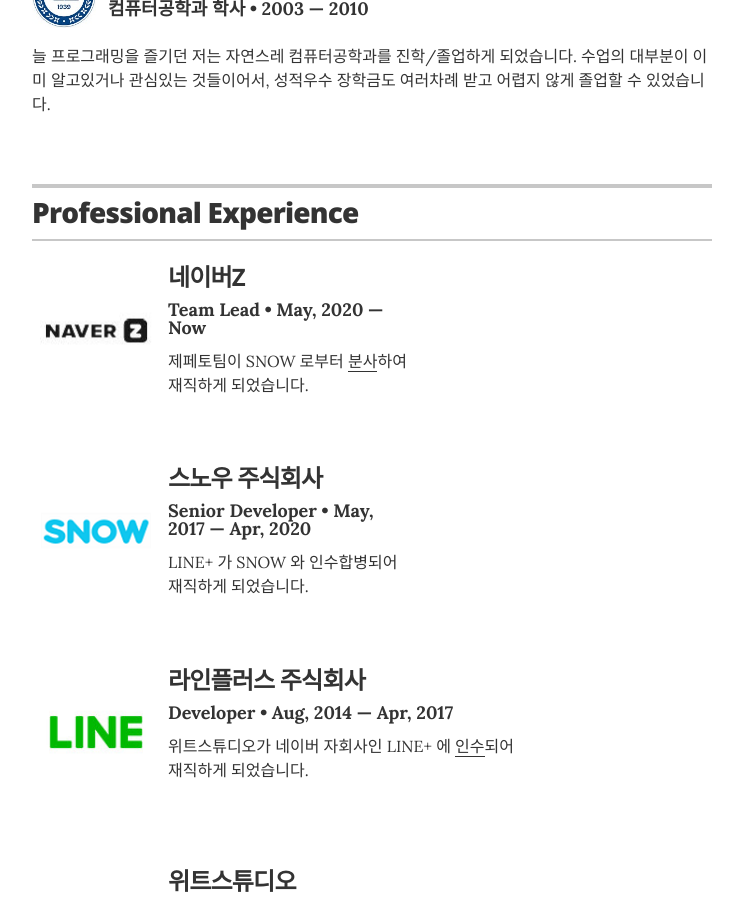
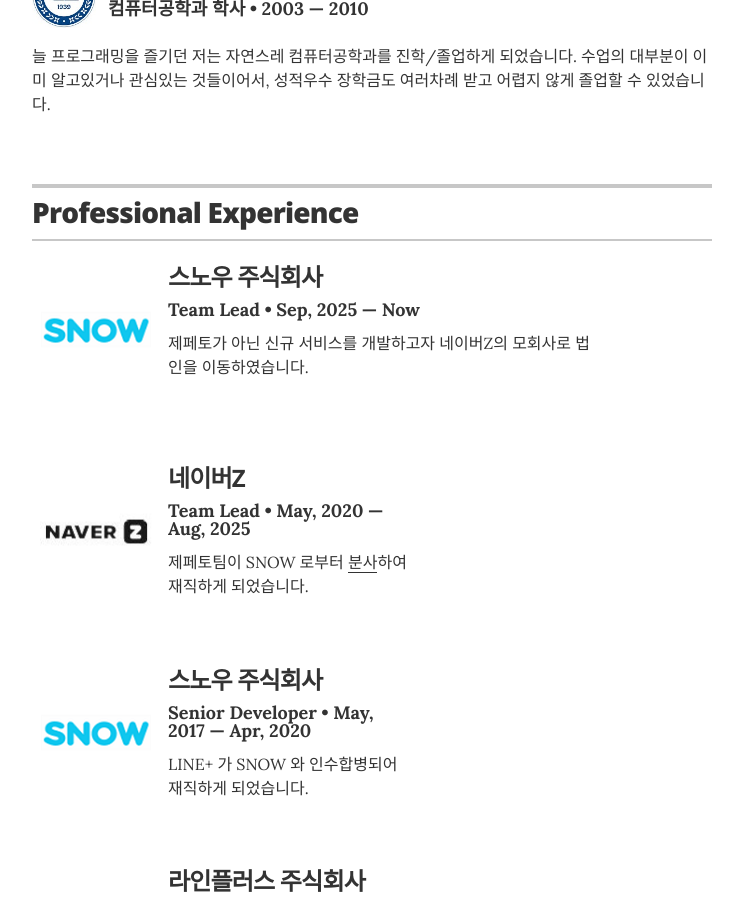
Before and after one commit to und3rs/resume_kr, a Jekyll site: the page built from index.html, in a window 1280 px wide and 900 px high, scrolled down 697 px. Shown: the whole window, without its empty margins (268-1011 px from the left). Built offline with Jekyll 4.4.1, drawn with Linux system fonts in a browser that asks for light colours.

Commit message:
Update job experience for 스노우 주식회사 and 네이버Z

```diff
--- a/_data/experience.yml
+++ b/_data/experience.yml
@@ -1,9 +1,17 @@
 # Jobs
+
+- company: 스노우 주식회사
+  ci: ./corp/snow.png
+  url: https://snowcorp.com
+  position: Team Lead
+  duration:  Sep, 2025  &mdash; Now
+  summary: 제페토가 아닌 신규 서비스를 개발하고자 네이버Z의 모회사로 법인을 이동하였습니다.
+
 
 - company: 네이버Z
   ci: ./corp/naverz.jpg
   position: Team Lead
-  duration:  May, 2020  &mdash; Now
+  duration:  May, 2020  &mdash; Aug, 2025
   summary: 제페토팀이 SNOW 로부터 <a href="https://www.sedaily.com/NewsVIew/1Z2MCCEA9A" target="_blank">분사</a>하여 재직하게 되었습니다.
 
 
```
